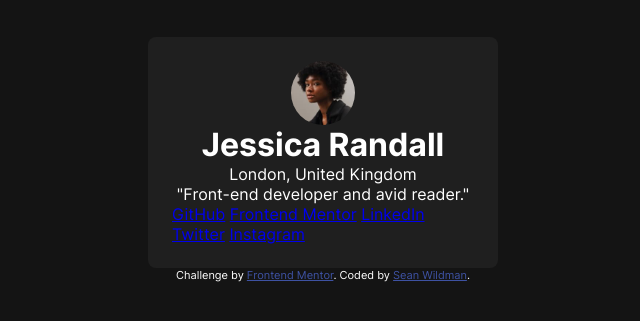
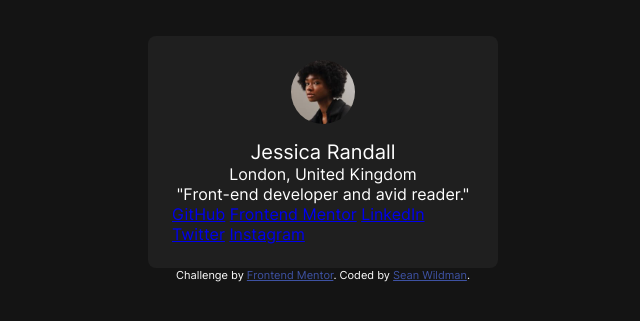
Before and after one commit to twelvegoats/FEM_social_links_profile, a website: page index.html in a window 1280 px wide. Shown: the part 241-562 px from the top of the page, without its empty margins (317-957 px from the left). Drawn offline with nearby package versions, Linux system fonts and the light colour scheme; files that its build step writes are made by us from their sources.

Commit message:
Style .social-card__name

```diff
--- a/scss/base/_base.scss
+++ b/scss/base/_base.scss
@@ -28,3 +28,9 @@ body {
   height: 4rem;
   border-radius: 50%;
 }
+
+.social-card__name {
+  font-size: 1.25rem;
+  font-weight: 400;
+  margin-top: $spacing-medium;
+}
```
